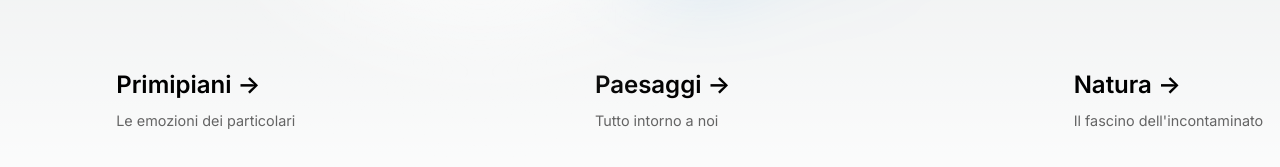
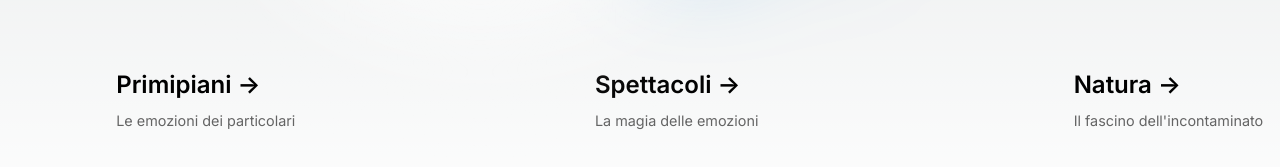
Before and after one commit to agostino-photo/agostino-photo.github.io, a Next.js app: page / in a window 1280 px wide. Shown: the part 555-722 px from the top of the page. Built offline with nearby package versions, Linux system fonts and the light colour scheme.

Commit message:
Add spettacoli mock page

```diff
--- a/pages/index.tsx
+++ b/pages/index.tsx
@@ -54,15 +54,15 @@ export default function Home() {
             </p>
           </Link>
           <Link
-            href="/"
+            href="/spettacoli"
             className={styles.card}
             rel="noopener noreferrer"
           >
             <h2 className={inter.className}>
-              Paesaggi <span>-&gt;</span>
+              Spettacoli <span>-&gt;</span>
             </h2>
             <p className={inter.className}>
-              Tutto intorno a noi
+              La magia delle emozioni
             </p>
           </Link>
           <Link
--- /dev/null
+++ b/pages/spettacoli.mdx
@@ -0,0 +1,4 @@
+
+
+
+# Spettacoli
```
